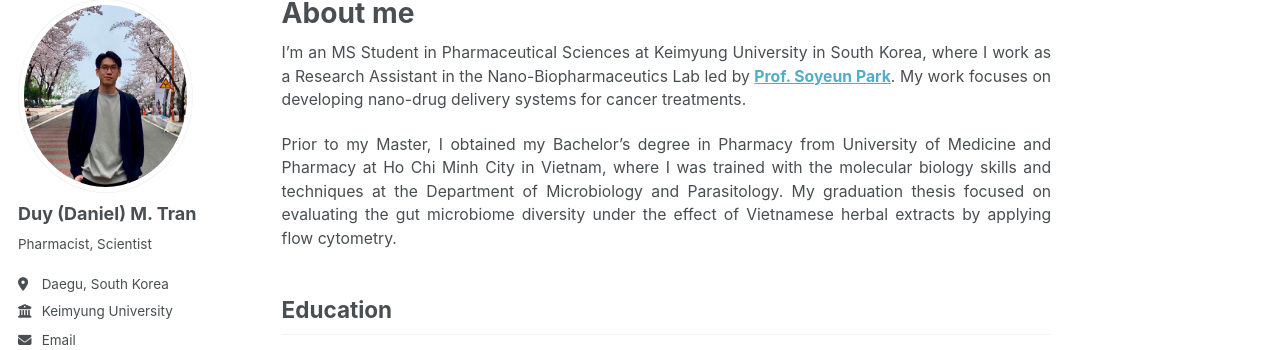
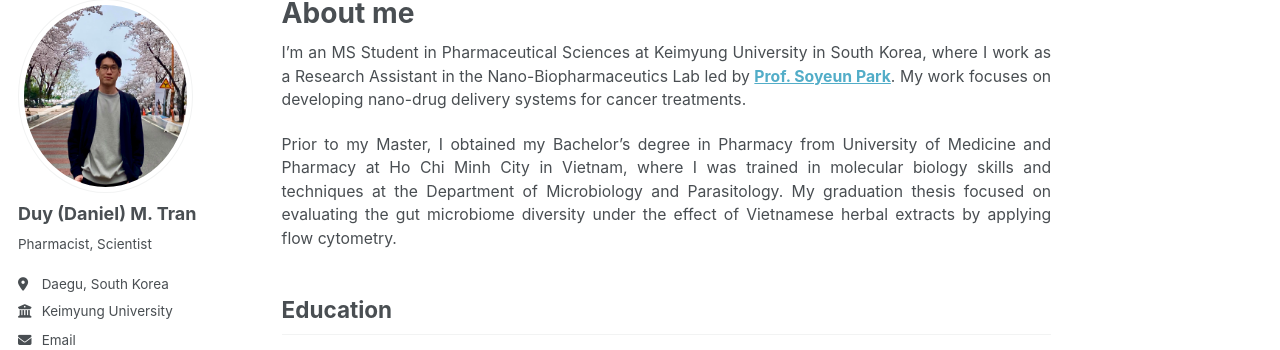
Before and after one commit to tranminhduy-git/tmduy.github.io, a Jekyll site: the page built from _pages/about.md, in a window 1280 px wide. Shown: the part 102-452 px from the top of the page. Built offline with Jekyll 4.4.1, drawn with Linux system fonts in a browser that asks for light colours; a script bundle is joined from its source files by our own code; library files that are not in the unit come from our copies.

Commit message:
Update about.md

```diff
--- a/_pages/about.md
+++ b/_pages/about.md
@@ -10,7 +10,7 @@ redirect_from:
 I'm an MS Student in Pharmaceutical Sciences at Keimyung University in South Korea, where I work as a Research Assistant in the Nano-Biopharmaceutics Lab led by [__Prof. Soyeun Park__](https://orcid.org/0000-0003-3989-9079). My work focuses on developing nano-drug delivery systems for cancer treatments.
 
 
-Prior to my Master, I obtained my Bachelor's degree in Pharmacy from University of Medicine and Pharmacy at Ho Chi Minh City in Vietnam, where I was trained with the molecular biology skills and techniques at the Department of Microbiology and Parasitology. My graduation thesis focused on evaluating the gut microbiome diversity under the effect of Vietnamese herbal extracts by applying flow cytometry.
+Prior to my Master, I obtained my Bachelor's degree in Pharmacy from University of Medicine and Pharmacy at Ho Chi Minh City in Vietnam, where I was trained in molecular biology skills and techniques at the Department of Microbiology and Parasitology. My graduation thesis focused on evaluating the gut microbiome diversity under the effect of Vietnamese herbal extracts by applying flow cytometry.
 
 
 ## Education
```
